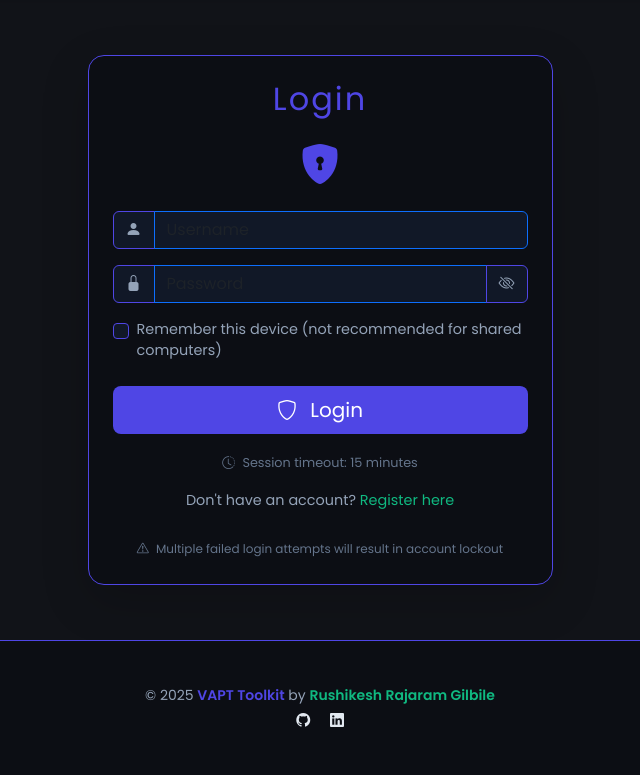
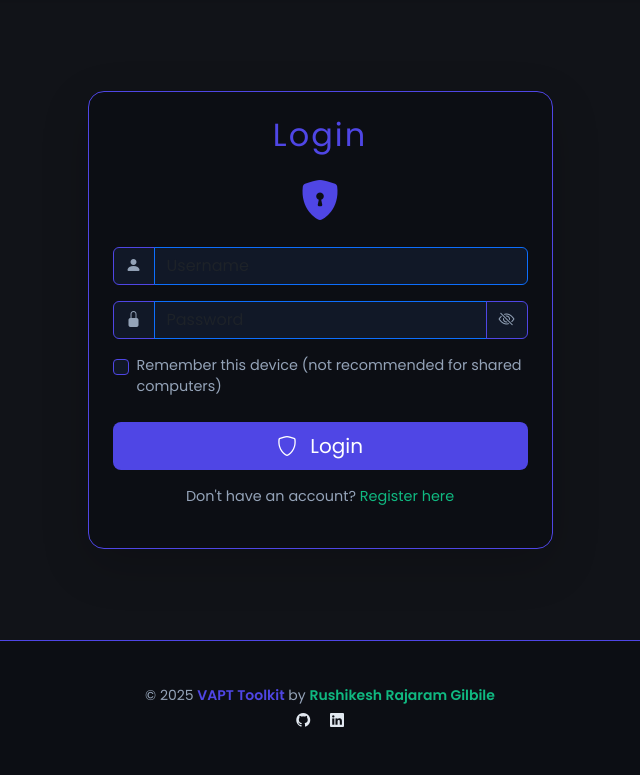
Before and after one commit to rushikesh7517/vapt-simulation, a Django app: page /accounts/login/ in a window 1280 px wide. Shown: the part 57-832 px from the top of the page, without its empty margins (320-960 px from the left). Run offline with Django 4.2, Linux system fonts and the light colour scheme.

Commit message:
feature is added

```diff
--- a/project/accounts/templates/accounts/login.html
+++ b/project/accounts/templates/accounts/login.html
@@ -67,26 +67,12 @@
         </div>
       </form>
 
-      <!-- Session info -->
-      <div class="text-center mt-3">
-        <small style="color: #64748b; font-size: 0.8rem;">
-          <i class="bi bi-clock-history me-1"></i> Session timeout: 15 minutes
-        </small>
-      </div>
 
       <p class="text-center mt-3" style="color: #94a3b8; font-size: 0.9rem;">
         Don't have an account? <a href="{% url 'register' %}" style="color: #10b981; text-decoration: none;">Register here</a>
       </p>
 
-      <!-- Security footer -->
-      <div class="text-center mt-2">
-        <small style="color: #64748b; font-size: 0.75rem;">
-          <i class="bi bi-exclamation-triangle me-1"></i> Multiple failed login attempts will result in account lockout
-        </small>
-      </div>
-    </div>
-  </div>
-</div>
+
 
 <!-- Password toggle script -->
 <script>
--- a/project/whatweb_app/templates/whatweb_app/result.html
+++ b/project/whatweb_app/templates/whatweb_app/result.html
@@ -4,7 +4,7 @@
 {% block content %}
 <div class="container mt-5" id="report">
     <div class="bg-dark text-light p-4 rounded border border-info">
-        <h2 class="text-info mb-3">🧠 WhatWeb Summary</h2>
+        <h2 class="text-info mb-3"> WhatWeb Summary</h2>
         <ul class="list-group list-group-flush">
             {% for key, value in summary.items %}
                 <li class="list-group-item bg-dark text-light d-flex justify-content-between">
```
Also changed, not shown: project/db.sqlite3.
